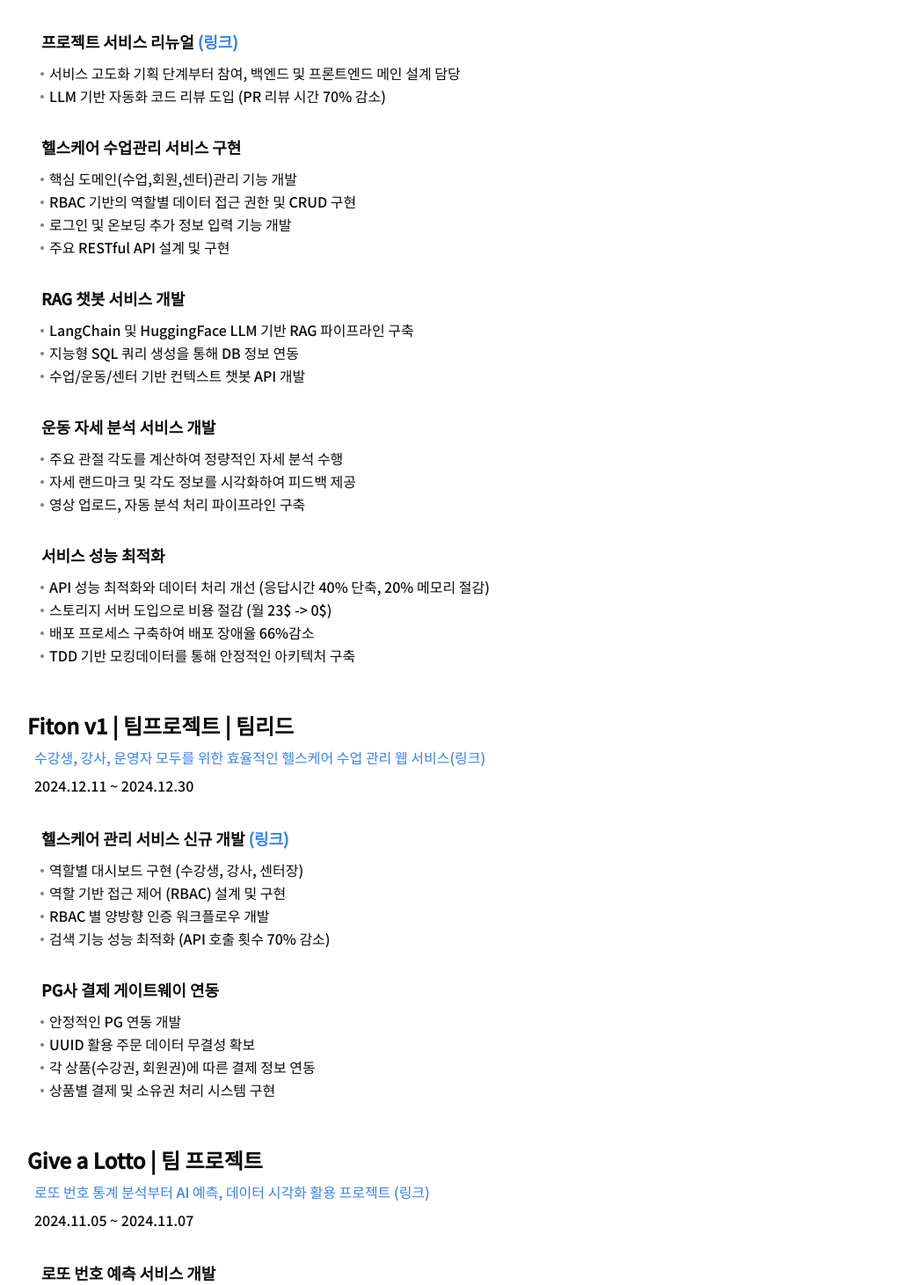
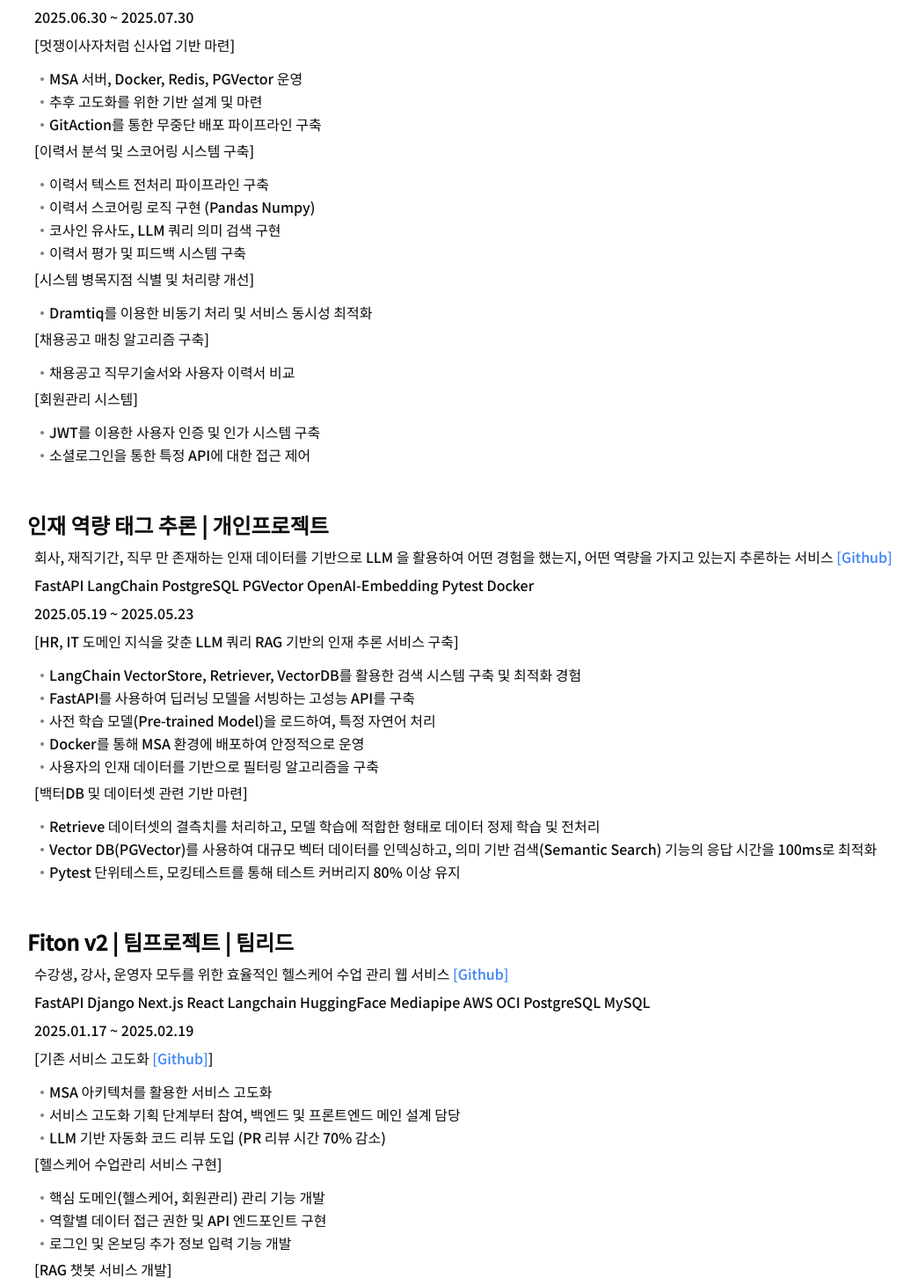
Before and after one commit to 2zm00/portfolio, a Next.js app: page /portfolio in a window 1280 px wide. Shown: the part 189-1650 px from the top of the page at 88% size, without its empty margins (1-1045 px from the left). Built offline with nearby package versions, Linux system fonts and the light colour scheme.

Commit message:
feat: 포트폴리오 백엔드 내용 업데이트

```diff
--- a/app/about/page.tsx
+++ b/app/about/page.tsx
@@ -13,9 +13,9 @@ export default function AboutSection() {
 				<div>
 				제한된 리소스 환경에서 기획 단계에서부터 개발 경험이 있습니다. <br />
 LangChain 및 HuggingFace LLM 기반 RAG 파이프라인을 구축한 경험이 있습니다. <br />
+데이터셋의 결측치를 처리하고, 모델 학습에 적합한 형태로 정제 및 전처리 경험이 있습니다. <br />
+Vector DB 대규모 벡터 데이터를 인덱싱하고, 의미 기반 검색기능의 응답 시간 100ms로 최적화시켰습니다. <br />
 Docker를 활용한 배포 프로세스 구축하여 배포 장애율 66% 감소시킨 경험이 있습니다.  <br />
-디바운싱 기법을 활용한 검색 기능으로 API 호출 횟수 70% 감소시켰습니다. <br />
-데이터베이스 연동 및 비교 분석 경험으로 초기 설정시간 83% 단축, 쓰기 처리량 320% 향상시켰습니다. <br />
 백엔드 뿐만 아니라 프론트엔드, Devops에 대한 학습으로 관련 이슈를 파악할 수 있습니다.<br />
 
 				</div>
--- a/app/data/portfolio.ts
+++ b/app/data/portfolio.ts
@@ -2,135 +2,128 @@
 
 export const portfolio = {
 	description: `
+### TechFit | 팀프로젝트
+
+수강생의 이력서를 AI가 분석하여 역량 기반 정량 평가 및 인사담당자의 성향에 맞는 인재 추천 시스템 구축 []()
+
+FastAPI Next.js LangChain PostgreSQL PGVector
+Dramatiq Torch Docker Redis
+
+2025.06.30 ~ 2025.07.30
+
+[멋쟁이사자처럼 신사업 기반 마련]
+- MSA 서버, Docker, Redis, PGVector 운영
+- 추후 고도화를 위한 기반 설계 및 마련
+- GitAction를 통한 무중단 배포 파이프라인 구축
+
+[이력서 분석 및 스코어링 시스템 구축]
+- 이력서 텍스트 전처리 파이프라인 구축
+- 이력서 스코어링 로직 구현 (Pandas Numpy)
+- 코사인 유사도, LLM 쿼리 의미 검색 구현
+- 이력서 평가 및 피드백 시스템 구축
+
+[시스템 병목지점 식별 및 처리량 개선]
+- Dramtiq를 이용한 비동기 처리 및 서비스 동시성 최적화
+
+[채용공고 매칭 알고리즘 구축]
+- 채용공고 직무기술서와 사용자 이력서 비교
+
+[회원관리 시스템]
+- JWT를 이용한 사용자 인증 및 인가 시스템 구축
+- 소셜로그인을 통한 특정 API에 대한 접근 제어
+
+
+### 인재 역량 태그 추론 | 개인프로젝트
+
+회사, 재직기간, 직무 만 존재하는 인재 데이터를 기반으로 LLM 을 활용하여 어떤 경험을 했는지, 어떤 역량을 가지고 있는지 추론하는 서비스 [[Github]](https://github.com/2zm00/AI-Talent-Inference)
+
+FastAPI LangChain PostgreSQL PGVector OpenAI-Embedding Pytest Docker
+
+2025.05.19 ~ 2025.05.23
+
+[HR, IT 도메인 지식을 갖춘 LLM 쿼리 RAG 기반의 인재 추론 서비스 구축]
+- LangChain VectorStore, Retriever, VectorDB를 활용한 검색 시스템 구축 및 최적화 경험
+- FastAPI를 사용하여 딥러닝 모델을 서빙하는 고성능 API를 구축
+- 사전 학습 모델(Pre-trained Model)을 로드하여, 특정 자연어 처리
+- Docker를 통해 MSA 환경에 배포하여 안정적으로 운영
+- 사용자의 인재 데이터를 기반으로 필터링 알고리즘을 구축
+
+[백터DB 및 데이터셋 관련 기반 마련]
+- Retrieve 데이터셋의 결측치를 처리하고, 모델 학습에 적합한 형태로 데이터 정제 학습 및 전처리
+- Vector DB(PGVector)를 사용하여 대규모 벡터 데이터를 인덱싱하고, 의미 기반 검색(Semantic Search) 기능의 응답 시간을 100ms로 최적화
+- Pytest 단위테스트, 모킹테스트를 통해 테스트 커버리지 80% 이상 유지
+
+
+
 ### Fiton v2 | 팀프로젝트 | 팀리드
-[수강생, 강사, 운영자 모두를 위한 효율적인 헬스케어 수업 관리 웹 서비스(링크)](https://github.com/2zm00/Fiton_v2)
+
+수강생, 강사, 운영자 모두를 위한 효율적인 헬스케어 수업 관리 웹 서비스 [[Github]](https://github.com/2zm00/Fiton_v2)
+
+FastAPI Django Next.js React Langchain HuggingFace Mediapipe AWS OCI PostgreSQL MySQL
 
 2025.01.17 ~ 2025.02.19
 
-#### 헬스케어 수업 관리 서비스 개선
-- Github Actions와 Docker를 활용한 배포 프로세스 구축하여 AWS 서버 배포 장애율 66% 감소
-- AWS S3 스토리지 비용문제 이슈를 MinIO를 도입하여 비용 절감 (월 23$ -> 0$로 절감)
-- TDD 기반 모킹데이터를 통해 안정적인 아키텍처 구축
-- RESTful API 설계 및 통신, 데이터 처리 로직 구현
-- JWT 기반 인증으로 RBAC 구축
-- 사용기술 : React, Next.js, Typescript, Django, FastAPI
+[기존 서비스 고도화 [[Github]](https://github.com/2zm00/Fiton_v2_zmo)]
+-  MSA 아키텍처를 활용한 서비스 고도화
+- 서비스 고도화 기획 단계부터 참여, 백엔드 및 프론트엔드 메인 설계 담당
+- LLM 기반 자동화 코드 리뷰 도입 (PR 리뷰 시간 70% 감소)
 
 
-#### MSA 아키텍처 마이그레이션을 위한 서비스 리뉴얼 [(링크)](https://github.com/2zm00/Fiton_v2_zmo)
-- MVT 기반 웹 프로젝트에서 MSA 아키텍처로 전환 (MVT -> Next.js, React, Django, FastAPI)
-- 서비스 고도화 기획 단계부터 참여, 프론트엔드 메인 설계 담당
-- TypeScript 기반 코드 인터페이스 정의 및 재사용 가능한 컴포넌트 개발
-- SSR/CSR 렌더링 적용 및 모바일 반응형 UI/UX 컴포넌트 설계
-- 애니메이션 라이브러리 활용 도입으로 사용자 경험 개선
-- React Hook을 이용한 상태관리 구현
-- LLM 기반 자동화 코드 리뷰 도입
+[헬스케어 수업관리 서비스 구현]
+- 핵심 도메인(헬스케어, 회원관리) 관리 기능 개발
+- 역할별 데이터 접근 권한 및 API 엔드포인트 구현
+- 로그인 및 온보딩 추가 정보 입력 기능 개발
+
+[RAG 챗봇 서비스 개발]
+- LangChain 및 HuggingFace LLM 기반 RAG 파이프라인 구축
+- 지능형 SQL 쿼리 생성을 통해 DB 정보 연동
+- 수업/운동/센터 기반 컨텍스트 챗봇 API 엔드포인트 개발
+
+
+[운동 자세 분석 서비스 개발]
+- 주요 관절 각도를 계산하여 정량적인 자세 분석 수행 (Mediapipe)
+- 자세 랜드마크 및 각도 정보를 시각화하여 피드백 제공 (Pose-Landmarker)
+- 영상 업로드, 자동 분석 처리 파이프라인 구축
+
+
+[서비스 성능 최적화]
+- API 성능 최적화와 데이터 처리 개선
+	 (응답시간 40% 단축, 20% 메모리 절감)
+- 스토리지 서버 도입으로 비용 절감
+	(월 23$ -> 0$)
+- 배포 프로세스 구축하여 배포 장애율 66%감소
+- TDD 기반 모킹데이터를 통해 안정적인 코드 관리
+
 
 ### Fiton v1 | 팀프로젝트 | 팀리드
-[수강생, 강사, 운영자 모두를 위한 효율적인 헬스케어 수업 관리 웹 서비스(링크)](https://github.com/2zm00/Fiton_Project)
+수강생, 강사, 운영자 모두를 위한 효율적인 헬스케어 수업 관리 웹 서비스 [[Github]](https://github.com/2zm00/Fiton_Project)
+
+Django React PostgreSQL TossPayments
 
 2024.12.11 ~ 2024.12.30
 
 
-#### 헬스케어 관리 서비스 신규 개발 [(링크)](https://github.com/2zm00/Fiton_Project_zmo)
-- 디바운싱 기법을 활용한 검색 기능 (API 호출 횟수 70% 감소, 세션 당 28회-> 8회)
-- 역할 별 대시보드 구현 (수강생, 강사, 센터장)
-- 역할 기반 접근 제어 (RBAC) 설계 및 구현
-- RBAC 별 양방향 인증 워크플로우 개발
-- PG사 결제 게이트웨이 연동
-- 인트로 애니메이션 및 UI 구현
-- 사용기술 : React, Django, TossPayments
-
-
-
-### Nawatta
-[방문자들의 기록을 남길 수 있는 방명록 서비스](https://github.com/2zm00/nawatta)
-
-2024.09 ~ 2024.12
-
-#### 방문자 기록 서비스 개발
-- 방명록 CRUD 개발
-- OAuth2.0 기반 다중 소셜 로그인 구현 (로그인 소요 시간 85% 단축)
-- 데이터베이스 비교하여 초기설정 시간 83% 단축, 쓰기 처리량 320% 향상
-
-#### 사용자 경험 개선
-- 애니메이션, 테마 구현으로 40% 시각적 피로도 감소, 체류시간 40% 상승
-- 자체 이미지 최적화 툴을 적용하여 30% 리소스 감소 (Lighthouse 50점에서 70점으로 상승)`
-
-
-
-};
-
-
-export const portfolio2 = {
-	description : `
-### Fiton v2 | 팀프로젝트 | 팀리드
-
-[수강생, 강사, 운영자 모두를 위한 효율적인 헬스케어 수업 관리 웹 서비스(링크)](https://github.com/2zm00/Fiton_v2)
-
-
-
-2025.01.17 ~ 2025.02.19
-
-#### 프로젝트 서비스 리뉴얼 [(링크)](https://github.com/2zm00/Fiton_v2_zmo)
-- 서비스 고도화 기획 단계부터 참여, 백엔드 및 프론트엔드 메인 설계 담당
-- LLM 기반 자동화 코드 리뷰 도입 (PR 리뷰 시간 70% 감소)
-
-
-#### 헬스케어 수업관리 서비스 구현
-- 핵심 도메인(수업,회원,센터)관리 기능 개발
-- RBAC 기반의 역할별 데이터 접근 권한 및 CRUD 구현
-- 로그인 및 온보딩 추가 정보 입력 기능 개발
-- 주요 RESTful API 설계 및 구현
-
-#### RAG 챗봇 서비스 개발
-- LangChain 및 HuggingFace LLM 기반 RAG 파이프라인 구축
-- 지능형 SQL 쿼리 생성을 통해 DB 정보 연동
-- 수업/운동/센터 기반 컨텍스트 챗봇 API 개발
-
-
-#### 운동 자세 분석 서비스 개발
-- 주요 관절 각도를 계산하여 정량적인 자세 분석 수행
-- 자세 랜드마크 및 각도 정보를 시각화하여 피드백 제공
-- 영상 업로드, 자동 분석 처리 파이프라인 구축
-
-
-#### 서비스 성능 최적화
-- API 성능 최적화와 데이터 처리 개선 (응답시간 40% 단축, 20% 메모리 절감)
-- 스토리지 서버 도입으로 비용 절감 (월 23$ -> 0$)
-- 배포 프로세스 구축하여 배포 장애율 66%감소
-- TDD 기반 모킹데이터를 통해 안정적인 아키텍처 구축
-
-
-### Fiton v1 | 팀프로젝트 | 팀리드
-[수강생, 강사, 운영자 모두를 위한 효율적인 헬스케어 수업 관리 웹 서비스(링크)](https://github.com/2zm00/Fiton_Project)
-
-
-2024.12.11 ~ 2024.12.30
-
-
-#### 헬스케어 관리 서비스 신규 개발 [(링크)](https://github.com/2zm00/Fiton_Project_zmo)
+[헬스케어 관리 서비스 신규 개발 [[Github]](https://github.com/2zm00/Fiton_Project_zmo)]
 - 역할별 대시보드 구현 (수강생, 강사, 센터장)
 - 역할 기반 접근 제어 (RBAC) 설계 및 구현
-- RBAC 별 양방향 인증 워크플로우 개발
 - 검색 기능 성능 최적화 (API 호출 횟수 70% 감소)
 
-#### PG사 결제 게이트웨이 연동
-- 안정적인 PG 연동 개발
+[PG사 결제 게이트웨이 연동]
+- 안정적인 PG 연동 개발 (TossPayments)
 - UUID 활용 주문 데이터 무결성 확보
 - 각 상품(수강권, 회원권)에 따른 결제 정보 연동
-- 상품별 결제 및 소유권 처리 시스템 구현
 
 
 
 
 ### Give a Lotto | 팀 프로젝트
-[로또 번호 통계 분석부터 AI 예측, 데이터 시각화 활용 프로젝트 (링크)](https://github.com/2zm00/lotto)
+로또 번호 통계 분석부터 AI 예측, 데이터 시각화 활용 프로젝트 [[Github]](https://github.com/2zm00/lotto)
 
-
+Pandas NumPy Matplotlib TensorFlow PyTorch Folium
 
 2024.11.05 ~ 2024.11.07
 
-#### 로또 번호 예측 서비스 개발
+[로또 번호 예측 서비스 개발]
 - 데이터 파이프라인을 구축하여 Matplotlib, Ploty를 활용한 데이터 대시보드를 구축
 - 한국로또공사 API에서 과거 당첨 번호 1,107회차 데이터 수집 → Pandas로 정제
 - 80% 학습 데이터 / 20% 검증 데이터 분할 후 학습 기여
--- a/app/education/page.tsx
+++ b/app/education/page.tsx
@@ -8,7 +8,7 @@ export default function EducationSection() {
 			작업치료학과 학사<br/>
 			강원대학교 졸업<br/>
 			학점 : 4+/4.5<br/>
-			TOEIC : 800+ (2022) <br/>
+			TOEIC : 850+ (2022) <br/>
 		</Card>
 		</>
 	)
--- a/app/portfolio/page.tsx
+++ b/app/portfolio/page.tsx
@@ -4,7 +4,7 @@ import ReactMarkdown from "react-markdown";
 import rehypeRaw from 'rehype-raw';
 import remarkGfm from "remark-gfm";
 import rehypeSanitize from "rehype-sanitize";
-import {portfolio2} from "../data/portfolio";
+import {portfolio} from "../data/portfolio";
 
 export default function PortfolioSection() {
 	return (
@@ -13,7 +13,7 @@ export default function PortfolioSection() {
 				remarkPlugins={[remarkGfm]}
 				rehypePlugins={[rehypeSanitize, rehypeRaw]}
 				>
-							{portfolio2.description}
+							{portfolio.description}
 							</ReactMarkdown>
 			</Card>
 	)
```
Also changed, not shown: app/experience/page.tsx (+7 -1 lines).
